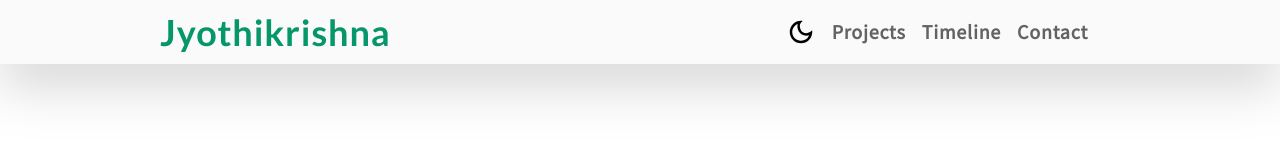
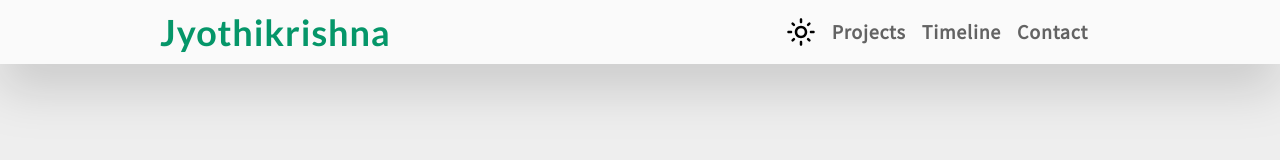
Before and after one commit to bhendi-boi/portfolio, a React (Vite) app: page / in a window 1280 px wide. Shown: the top 160 px of the page. Built offline with nearby package versions, Linux system fonts and the light colour scheme.

Commit message:
logo is now clickable theme is now persisted between visits

```diff
--- a/src/App.jsx
+++ b/src/App.jsx
@@ -36,7 +36,11 @@ const App = () => {
   };
   return (
     <>
-      <Nav refs={refs} handleScrollToSection={handleScrollToSection} />
+      <Nav
+        refs={refs}
+        handleScrollToSection={handleScrollToSection}
+        handleScrollToTop={handleScrollToTop}
+      />
       {/* px-2 exists so that border will now to till the end of screen */}
       <main ref={co} className="px-2 md:w-3/4 md:mx-auto">
         <Intro />
--- a/src/components/Nav.jsx
+++ b/src/components/Nav.jsx
@@ -4,7 +4,7 @@ import { MdOutlineDarkMode, MdOutlineLightMode } from "react-icons/md";
 import { AiOutlineClose } from "react-icons/ai";
 import useTheme from "../useTheme";
 
-const Nav = ({ refs, handleScrollToSection }) => {
+const Nav = ({ refs, handleScrollToSection, handleScrollToTop }) => {
   const [visible, setVisible] = useState(false);
   const toggleVisible = () => {
     setVisible((prev) => !prev);
@@ -20,17 +20,20 @@ const Nav = ({ refs, handleScrollToSection }) => {
   };
 
   //
-  const [choosenTheme, toggleTheme] = useTheme();
+  const [theme, toggleTheme] = useTheme();
   //
   return (
     <nav className="sticky top-0 left-0 z-50 bg-neutral-50 dark:bg-nav-background drop-shadow-2xl ">
       <div className="flex items-center justify-around h-16 md:w-3/4 md:mx-auto">
         <div className="flex items-center justify-between w-full h-full mx-4 md:m-0 dark:text-white">
-          <h1 className="text-4xl font-bold tracking-wide font-name decoration-1 text-emerald-600 dark:text-white">
+          <h1
+            onClick={handleScrollToTop}
+            className="text-4xl font-bold tracking-wide font-name decoration-1 text-emerald-600 dark:text-white hover:cursor-pointer"
+          >
             Jyothikrishna
           </h1>
           <div className="mx-2">
-            {choosenTheme === "dark" ? (
+            {theme === "dark" ? (
               <MdOutlineDarkMode
                 size={30}
                 className="dark:text-white"
--- a/src/useTheme.js
+++ b/src/useTheme.js
@@ -1,21 +1,31 @@
 import { useState, useEffect } from "react";
 
 const useTheme = () => {
-  const [theme, setTheme] = useState(
-    window.matchMedia("(prefers-color-scheme: dark)").matches ? "dark" : "light"
-  );
-  const choosenTheme = theme !== "dark" ? "dark" : "light";
+  const prevTheme = localStorage.getItem("theme");
+  const [theme, setTheme] = useState(() => {
+    if (prevTheme) {
+      return prevTheme;
+    }
+    return window.matchMedia("(prefers-color-scheme: dark)").matches
+      ? "dark"
+      : "light";
+  });
+
   useEffect(() => {
     const root = window.document.documentElement;
-    root.classList.remove(choosenTheme);
-    root.classList.add(theme);
+    if (theme === "dark") {
+      root.classList.remove("light");
+      root.classList.add("dark");
+    } else {
+      root.classList.remove("dark");
+      root.classList.add("light");
+    }
     localStorage.setItem("theme", theme);
-  }, [theme, choosenTheme]);
+  }, [theme]);
   const toggleTheme = () => {
     setTheme((prev) => (prev === "light" ? "dark" : "light"));
   };
-
-  return [choosenTheme, toggleTheme];
+  return [theme, toggleTheme];
 };
 
 export default useTheme;
--- a/tailwind.config.cjs
+++ b/tailwind.config.cjs
@@ -13,7 +13,7 @@ module.exports = {
       colors: {
         "nav-background": "#222",
         "logo-text": "#d3d3d3",
-        backgrund: "eee",
+        backgrund: "#eee",
         "dark-background": "#141414",
         "input-text": "#e3dbd3",
       },
```
